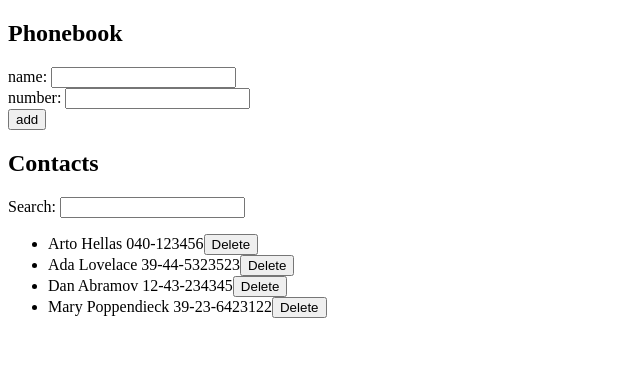
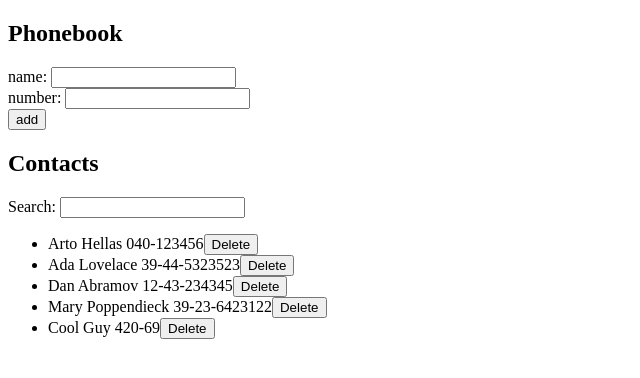
Before and after one commit to MaxraySavage/MERN-phonebook-frontend, a React (Create React App) app: page / in a window 1280 px wide. Shown: the top 378 px of the page, without its empty margins (0-640 px from the left). Built offline with nearby package versions, Linux system fonts and the light colour scheme; data requests are answered from the project's data file.

Commit message:
implements entry updating

```diff
--- a/db.json
+++ b/db.json
@@ -19,6 +19,11 @@
       "name": "Mary Poppendieck",
       "number": "39-23-6423122",
       "id": 4
+    },
+    {
+      "name": "Cool Guy",
+      "number": "420-69",
+      "id": 5
     }
   ]
 }
--- a/src/App.js
+++ b/src/App.js
@@ -1,5 +1,5 @@
 import React, { useEffect, useState } from 'react'
-import personService from './services/person'
+import personService from './services/personService'
 import PersonForm from './components/PersonForm'
 import InputField from './components/InputField'
 import PersonList from './components/PersonList'
@@ -22,7 +22,26 @@ const App = () => {
   const addEntry = (event) => {
     event.preventDefault();
     if(persons.some((person) => person.name === newName)) {
-      alert(`${newName} has already been added to the phonebook`);
+      const oldEntry = persons.find((person)=> person.name === newName);
+      if(oldEntry.number === newNumber) {
+        alert(`${newName} has already been added to the phonebook`);
+        return;
+      }
+      const updateConsent = window.confirm(`${newName} is already in the phonebook, would you like to replace their old one with the new one?`)
+      if(!updateConsent) return;
+      const updatedEntry = {
+        name: newName,
+        number: newNumber
+      }
+      personService
+        .update(oldEntry.id, updatedEntry)
+        .then(updatedPerson => {
+          setPersons(persons.map((person) => {
+            return person.id === updatedPerson.id ? updatedPerson : person;
+          }));
+          setNewName('');
+          setNewNumber('');
+        })
       return;
     }
     const newEntry = {
@@ -33,9 +52,9 @@ const App = () => {
     personService
       .create(newEntry)
       .then(newPerson => {
-      setPersons(persons.concat(newPerson));
-      setNewName('');
-      setNewNumber('');
+        setPersons(persons.concat(newPerson));
+        setNewName('');
+        setNewNumber('');
       });
   }
 
--- a/src/services/person.js
+++ b/src/services/personService.js
@@ -13,10 +13,16 @@ const deleteEntry = id => {
   return axios.delete(`${baseUrl}/${id}`).then(response => response.data)
 }
 
+const update = (id, newObject) => {
+  const request = axios.put(`${baseUrl}/${id}`, newObject)
+  return request.then(response => response.data)
+}
+
 const personService = {
     getAll,
     create,
-    deleteEntry
+    deleteEntry,
+    update
 }
 
 export default personService;
```
